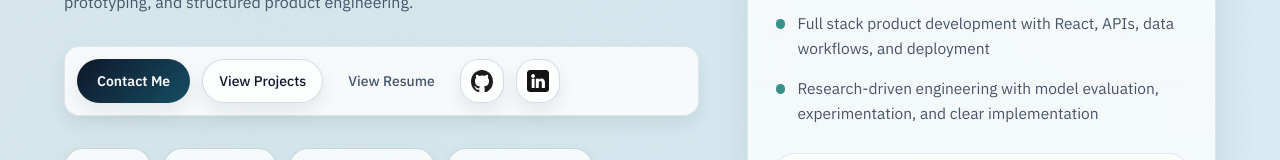
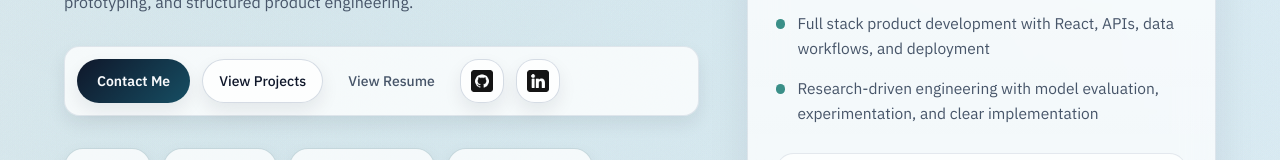
Before and after one commit to karansinghgurjar/ksg_portfolio, a React (Vite) app: page / in a window 1280 px wide. Shown: the part 611-771 px from the top of the page. Built offline with nearby package versions, Linux system fonts and the light colour scheme.

Commit message:
Fix GitHub social icon asset

```diff
--- a/src/data/socialLinks.js
+++ b/src/data/socialLinks.js
@@ -2,7 +2,7 @@ export const socialLinks = [
   {
     label: "GitHub",
     href: "https://github.com/karansinghgurjar",
-    icon: "github.svg",
+    icon: "github.png",
   },
   {
     label: "LinkedIn",
```
